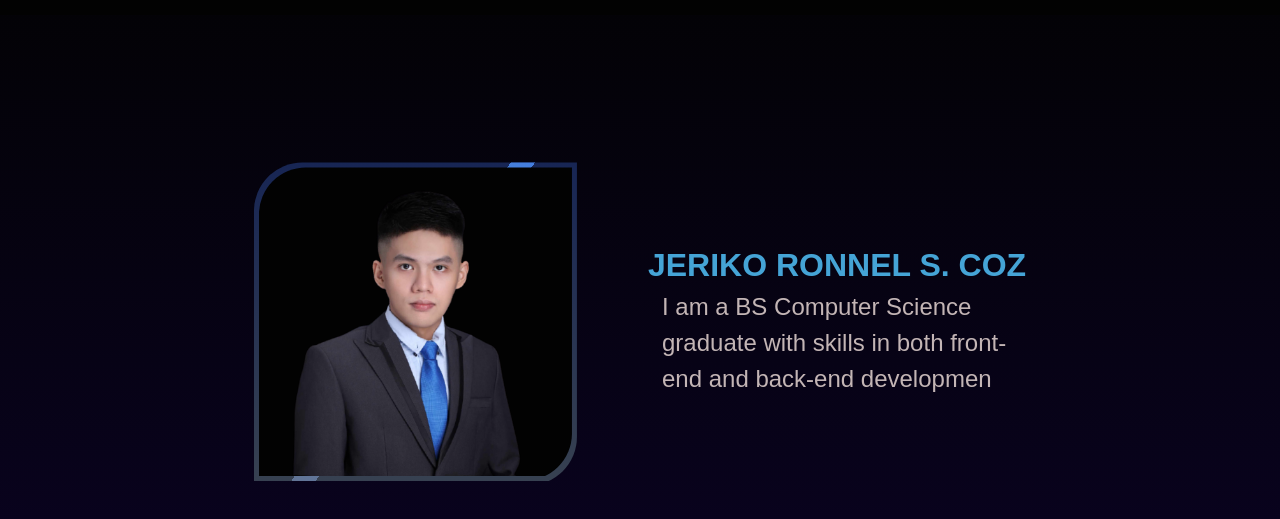
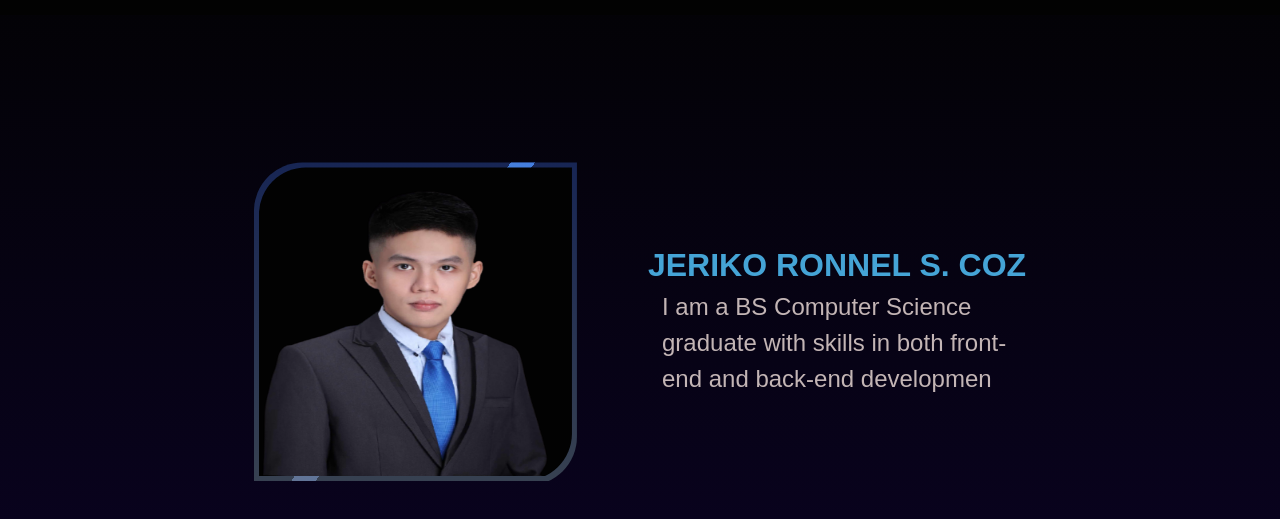
Before and after one commit to JerikoCoz/my-portfolio, a website: page docs/index.html in a window 1280 px wide. Shown: the part 81-600 px from the top of the page. Drawn offline with Linux system fonts and the light colour scheme.

Commit message:
Update index.html

```diff
--- a/docs/index.html
+++ b/docs/index.html
@@ -74,7 +74,7 @@
                     <div id="home-image-container" class="lg:flex justify-center items-center relative hidden move-image opacity-1 bg-gradient-to-t from-gray-700 to-blue-950 w-[323px] h-[323px] overflow-hidden">
                         <div id="runnig" class="w-[20px] h-[200%] bg-gradient-to-t from-gray-500 to-blue-500"></div>
                         <div id="home-image-container2" class="lg:flex justify-center hidden opacity-1 w-[313px] h-[313px] absolute overflow-hidden bg-[#020202]">
-                            <img id="home-image" src="jeriko.WebP" height="313" width="250" class="left-[50px]" alt="Jeriko Ronnel Coz" />
+                            <img id="home-image" src="jeriko.WebP" height="500" width="500" class="left-[50px]" alt="Jeriko Ronnel Coz" />
                         </div>
                     </div>
                     <div class="pl-[71px] hidden lg:flex flex-col justify-center items-center">
```
